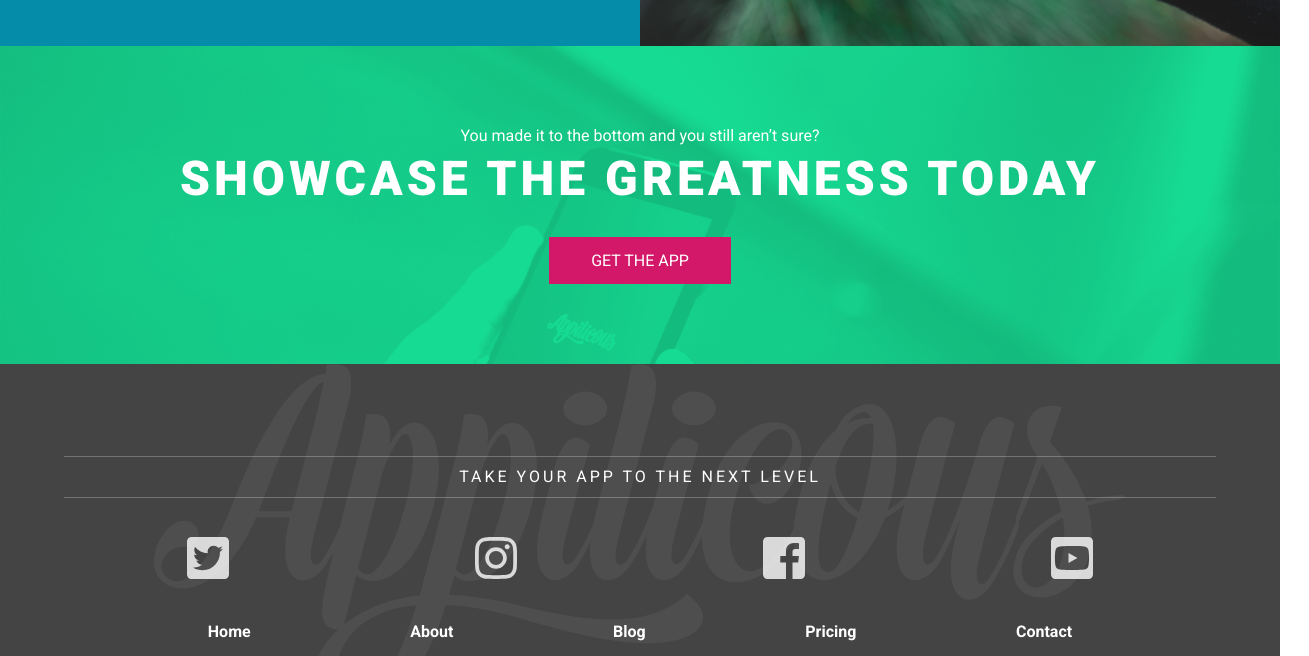
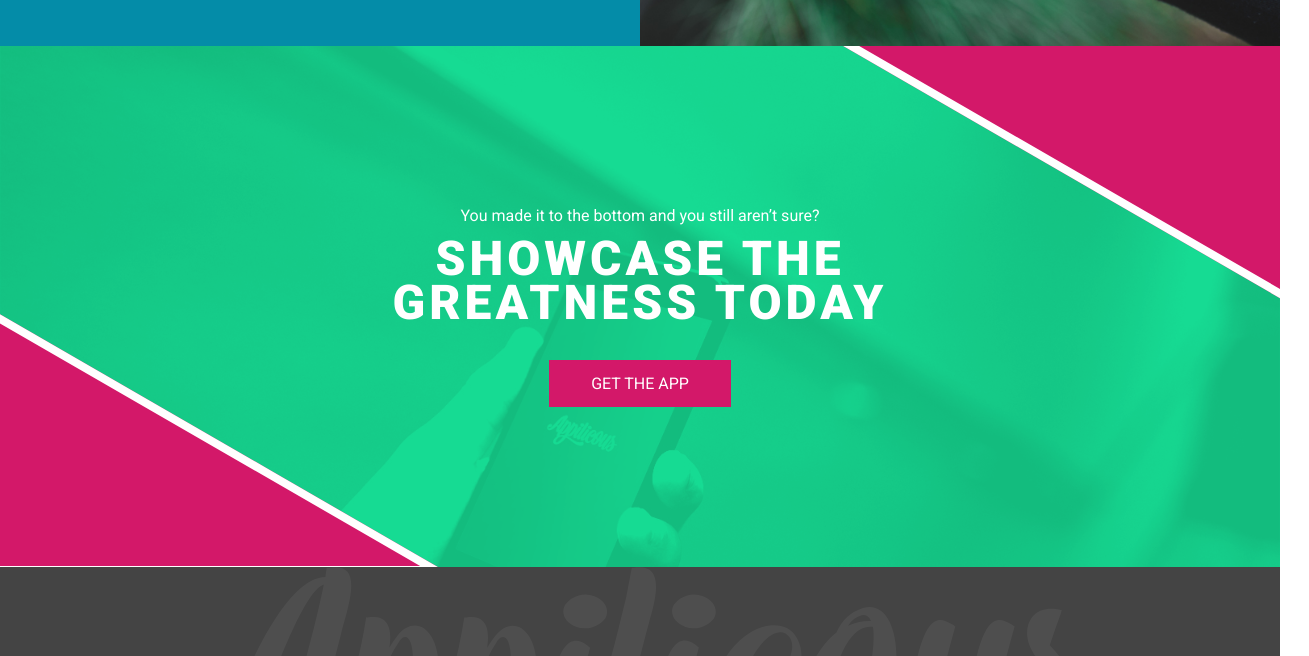
Before and after one commit to St3ve89/responsive_from-start-to-finish, a plain HTML site: page index.html in a window 1280 px wide. Shown: the part 1816-2472 px from the top of the page, 1309 px wide, since content can reach past the window. Drawn offline with nearby package versions, Linux system fonts and the light colour scheme.

Commit message:
Working on the CTA to add the pink triangles, fixing the footer and having some trouble with making the navigation responsive

```diff
--- a/index.html
+++ b/index.html
@@ -94,16 +94,18 @@
    <!-- CTA -->
 
 <section class="cta">
+    <div class="container container--cta">
         <p class="text-large">You made it to the bottom and you still aren’t sure?</p>
         <h1 class="title-large">SHOWCASE THE GREATNESS today</h1>
         <a href="" class="btn btn--primary">Get the app</a>
+    </div>
 </section>
 
 
 <!-- footer -->
 
 <footer>
-    <div class="container">
+    <div class="container container--footer">
         <p class="title-footer">Take your app to the next level</p>
         <ul class="unstyled-list social-links">
             <li><a href=""><i class="fab fa-twitter-square"></i></a></li>
@@ -111,7 +113,7 @@
             <li><a href=""><i class="fab fa-facebook-square"></i></a></li>
             <li><a href=""><i class="fab fa-youtube-square"></i></a></li>
         </ul>
-    </div>
+
         <ul class="unstyled-list nav-footer">
             <li><a href="">Home</a></li>
             <li><a href="">About</a></li>
@@ -119,6 +121,7 @@
             <li><a href="">Pricing</a></li>
             <li><a href="">Contact</a></li>
         </ul>
+    </div>
 </footer>
 <!-- this is my jquery -->
 <script
--- a/sass/component/_cta.sass
+++ b/sass/component/_cta.sass
@@ -6,3 +6,31 @@
   padding: 5em 0
   background-blend-mode: multiply
   color: $text-inverse
+  position: relative
+  overflow: hidden
+
+  @media(min-width: 725px)
+    padding: 10em 0
+
+    &::before, &::after
+      content: ''
+      display: block
+      background: $accent
+      position: absolute
+      width: 100%
+      border: 1em solid $white
+
+    &::before
+      top: 0
+      bottom: -1em
+      transform: skewX(60deg)
+      left: -100%
+
+    &::after
+      top: -1em
+      bottom: 0
+      transform: skewX(60deg)
+      right: -100%
+
+.container--cta
+  width: 50%
--- a/sass/layout/_footer.sass
+++ b/sass/layout/_footer.sass
@@ -31,9 +31,11 @@ footer
 .nav-footer
   display: flex
   justify-content: space-around
-  width: 80%
   margin: 0 auto
 
   a
     text-decoration: none
     font-weight: $font-bold
+
+.container--footer
+  max-width: 25em
--- a/sass/layout/_nav.sass
+++ b/sass/layout/_nav.sass
@@ -10,17 +10,32 @@
 
   transition: all ease-in-out 250ms
 
+  @media(min-width: 725px)
+    position: relative
+    flex: auto
+    background: none
+    margin-top: 1em
+    margin-left: 2em
+    left: 0
+
   ul
     display: flex
     flex-direction: column
     justify-content: space-around
     height: 100vh
 
+    @media(min-width: 725px)
+      flex-direction: row
+      height: auto
+
   li
     flex: 1 1 auto
     border-bottom: 1px solid rgba(0, 0, 0, .15)
     display: flex
-
+    @media(min-width: 725px)
+      display: inline-block
+      border: none
+      text-align: right
   a
     color: $text-inverse
     text-decoration: none
@@ -28,8 +43,13 @@
     display: flex
     align-items: center
     justify-content: center
+    @media(min-width: 725px)
+      display: inline
     &:hover
       background: rgba(0,0,0,.10)
+      @media(min-width: 725px)
+        background: none
+        color: darken($accent, 15%)
 
   &.is-open
     left: 0
@@ -43,6 +63,8 @@
   right: 1em
   top: 1em
   cursor: pointer
+  @media(min-width: 725px)
+    display: none
 
 
 
```
Also changed, not shown: css/main.css. Lines whose indentation alone changed are shown as unchanged.
